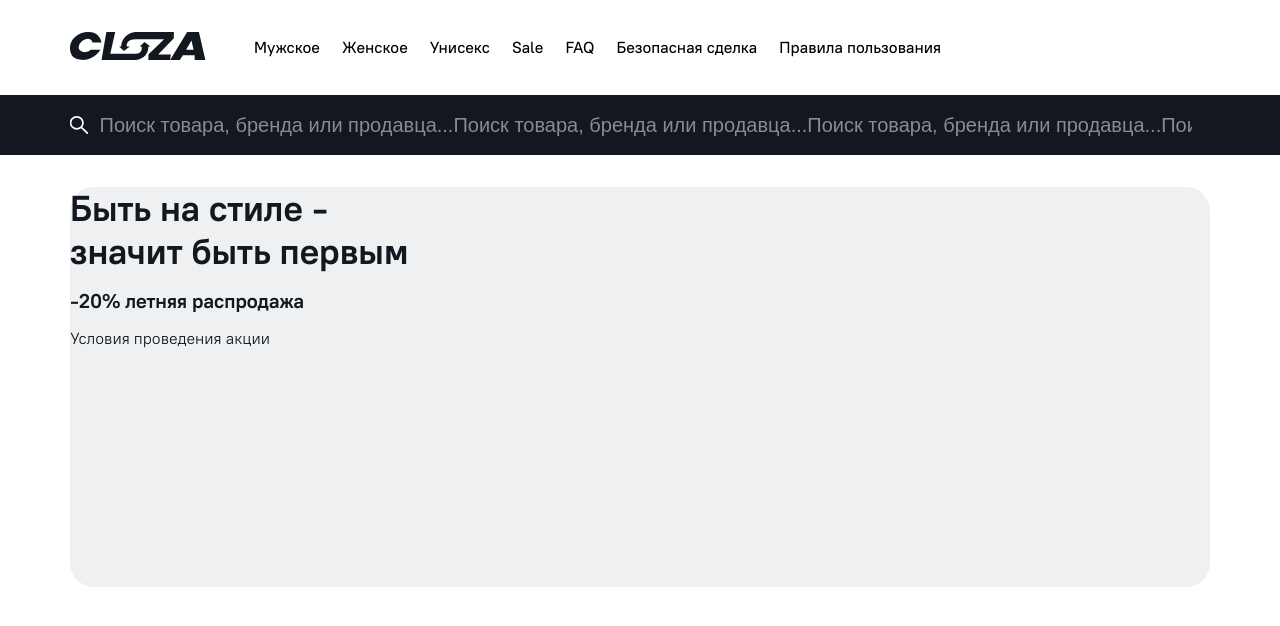
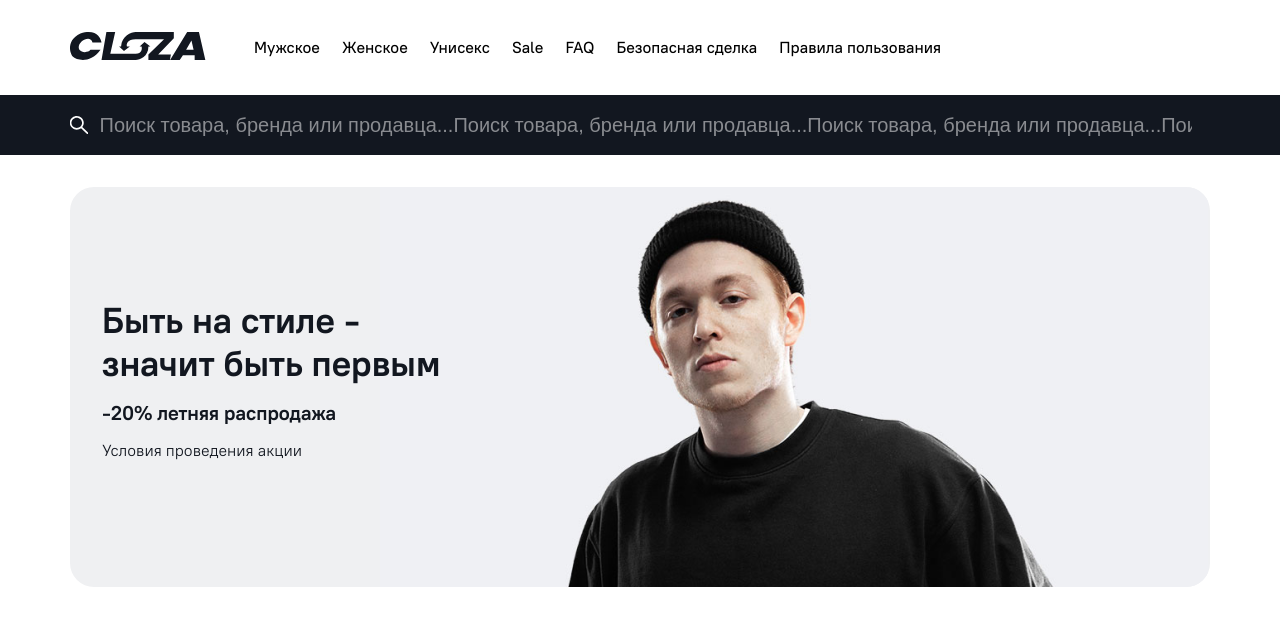
Before and after one commit to anakolchina97/cloza, a Next.js app: page / in a window 1280 px wide. Shown: the top 626 px of the page. Built offline with nearby package versions, Linux system fonts and the light colour scheme.

Commit message:
Add img in slider

```diff
--- a/components/Slider.tsx
+++ b/components/Slider.tsx
@@ -6,6 +6,7 @@ import Title, { TitleH2 } from "./Title";
 import { rem } from "polished";
 import { TextItem } from "./Text";
 import Link from "next/link";
+import Image from "next/image";
 
 const Slider = () => {
   return (
@@ -32,6 +33,14 @@ const Slider = () => {
                 </SlideText>
               </SlideLink>
             </SlideContent>
+            <SlidePhotoWrap>
+              <Image
+                src={"/slider.png"}
+                width={828}
+                height={828}
+                alt={"slider"}
+              />
+            </SlidePhotoWrap>
           </Slide>
         </SwiperSlide>
         <SwiperSlide>Slide 2</SwiperSlide>
@@ -43,12 +52,20 @@ const Slider = () => {
 };
 
 const Slide = styled.div`
+  position: relative;
+  display: flex;
   background: ${(props) => props.theme.colors.grey.light};
   border-radius: 24px;
-  height: 400px;
+  min-height: 400px;
+  overflow: hidden;
 `;
 
 const SlideContent = styled.div`
+  align-self: center;
+  position: relative;
+  padding-left: ${rem(32)};
+  z-index: 1;
+  flex-shrink: 0;
   max-width: ${rem(506)};
 `;
 
@@ -64,4 +81,10 @@ const SlideLink = styled(Link)`
   margin-bottom: ${rem(32)};
 `;
 
+const SlidePhotoWrap = styled.div`
+  position: absolute;
+  left: calc(310 / 1140 * 100%);
+  top: ${rem(-33)};
+`;
+
 export default Slider;
```
Also changed, not shown: public/slider.png (added).
